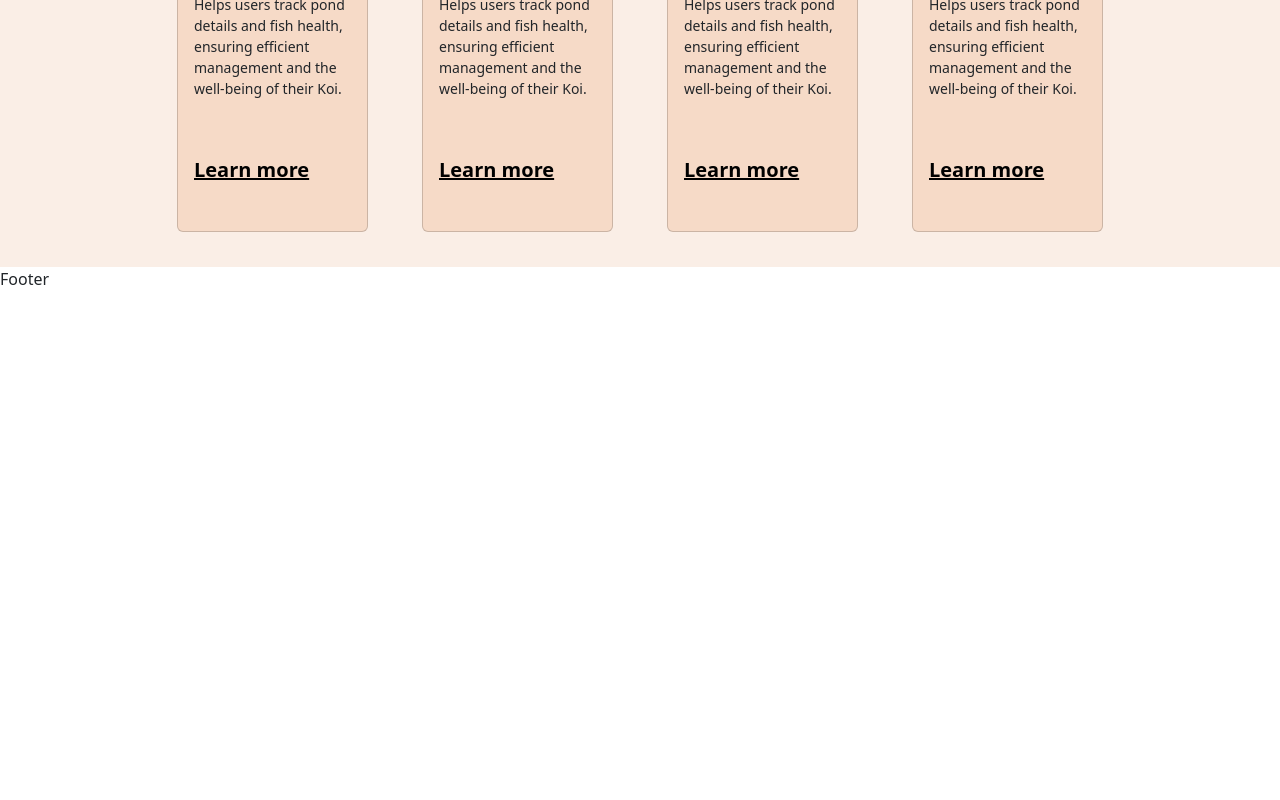
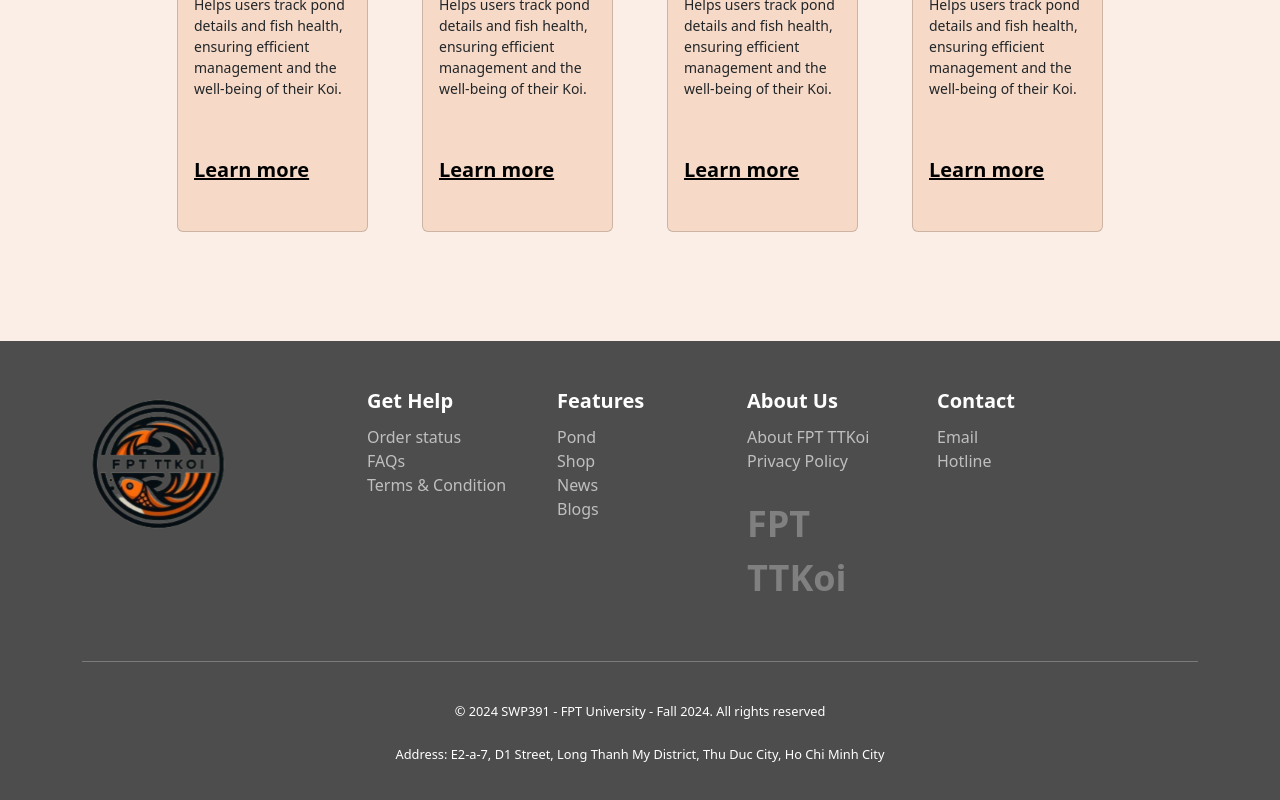
Before and after one commit to lvppaul/KoiCareSystemAtHome, a React (Create React App) app in the folder Frontend/: page / in a window 1280 px wide. Shown: the part 1924-2724 px from the top of the page. Before the commit the page ends 2215 px from the top, so only its background shows below. Built offline with nearby package versions, Linux system fonts and the light colour scheme.

Commit message:
adding footer

```diff
--- a/Frontend/src/components/Footer/Footer.css
+++ b/Frontend/src/components/Footer/Footer.css
@@ -0,0 +1,36 @@
+.footer {
+    background-color: #4d4d4d;
+    color: #ffffff;
+    padding: 24px;
+  }
+
+  .footer-logo {
+    height: 150px;
+  }
+
+  .footer h5 {
+    font-weight: bold;
+    margin-bottom: 12px;
+    color: #ffffff;
+
+  }
+
+  .footer ul {
+    list-style-type: none;
+  }
+
+  .footer ul li a {
+    color: #bfbfbf;
+    text-decoration: none;
+    font-size: 28;
+  }
+
+  .footer ul li a:hover {
+    color: #ffffff;
+  }
+
+  .footer .copyright,
+  .footer .address {
+    margin-top: 24px;
+    font-size: 0.8rem;
+  }
--- a/Frontend/src/components/Footer/Footer.jsx
+++ b/Frontend/src/components/Footer/Footer.jsx
@@ -1,9 +1,71 @@
-import React from 'react'
+import React from 'react';
+import './Footer.css';
+import Logo from '../../assets/logo.svg';
 
 function Footer() {
   return (
-    <div>Footer</div>
-  )
+    <footer className="footer">
+      <div className="container">
+        <div className="row">
+          {/* Logo Section */}
+          <div className="col-lg-3 col-md-6 mb-4">
+            <img src={Logo} alt="FPT TTKoi Logo" className="footer-logo" />
+          </div>
+
+          {/* Get Help Section */}
+          <div className="col-lg-2 col-md-6 mb-4">
+            <h5>Get Help</h5>
+            <ul className="list-unstyled">
+              <li><a href="#">Order status</a></li>
+              <li><a href="#">FAQs</a></li>
+              <li><a href="#">Terms & Condition</a></li>
+            </ul>
+          </div>
+
+          {/* Features Section */}
+          <div className="col-lg-2 col-md-6 mb-4">
+            <h5>Features</h5>
+            <ul className="list-unstyled">
+              <li><a href="#">Pond</a></li>
+              <li><a href="#">Shop</a></li>
+              <li><a href="#">News</a></li>
+              <li><a href="#">Blogs</a></li>
+            </ul>
+          </div>
+
+          {/* About Us Section */}
+          <div className="col-lg-2 col-md-6 mb-4">
+            <h5>About Us</h5>
+            <ul className="list-unstyled">
+              <li><a href="#">About FPT TTKoi</a></li>
+              <li><a href="#">Privacy Policy</a></li>
+              <br></br>
+              <li style={{ color: 'gray', fontSize: '36px', fontWeight: 'bold'}}>FPT TTKoi</li>
+            </ul>
+          </div>
+
+          {/* Contact Section */}
+          <div className="col-lg-2 col-md-6 mb-4">
+            <h5>Contact</h5>
+            <ul className="list-unstyled">
+              <li><a href="#">Email</a></li>
+              <li><a href="#">Hotline</a></li>
+            </ul>
+          </div>
+        </div>
+
+        <hr/>
+
+        {/* Bottom Section */}
+        <div className="row">
+          <div className="col-12 text-center">
+            <p className="copyright">© 2024 SWP391 - FPT University - Fall 2024. All rights reserved</p>
+            <p className="address">Address: E2-a-7, D1 Street, Long Thanh My District, Thu Duc City, Ho Chi Minh City</p>
+          </div>
+        </div>
+      </div>
+    </footer>
+  );
 }
 
-export default Footer
+export default Footer;
--- a/Frontend/src/page/Home/Home.css
+++ b/Frontend/src/page/Home/Home.css
@@ -54,6 +54,7 @@
 .features-section {
   padding: 50px 0;
   background-color: #FAEEE6;
+  padding-bottom: 124px;
 }
 .feature{
   margin: 0 150px;
```
Also changed, not shown: 1 other file (tests, documents, lock files or other folders).
